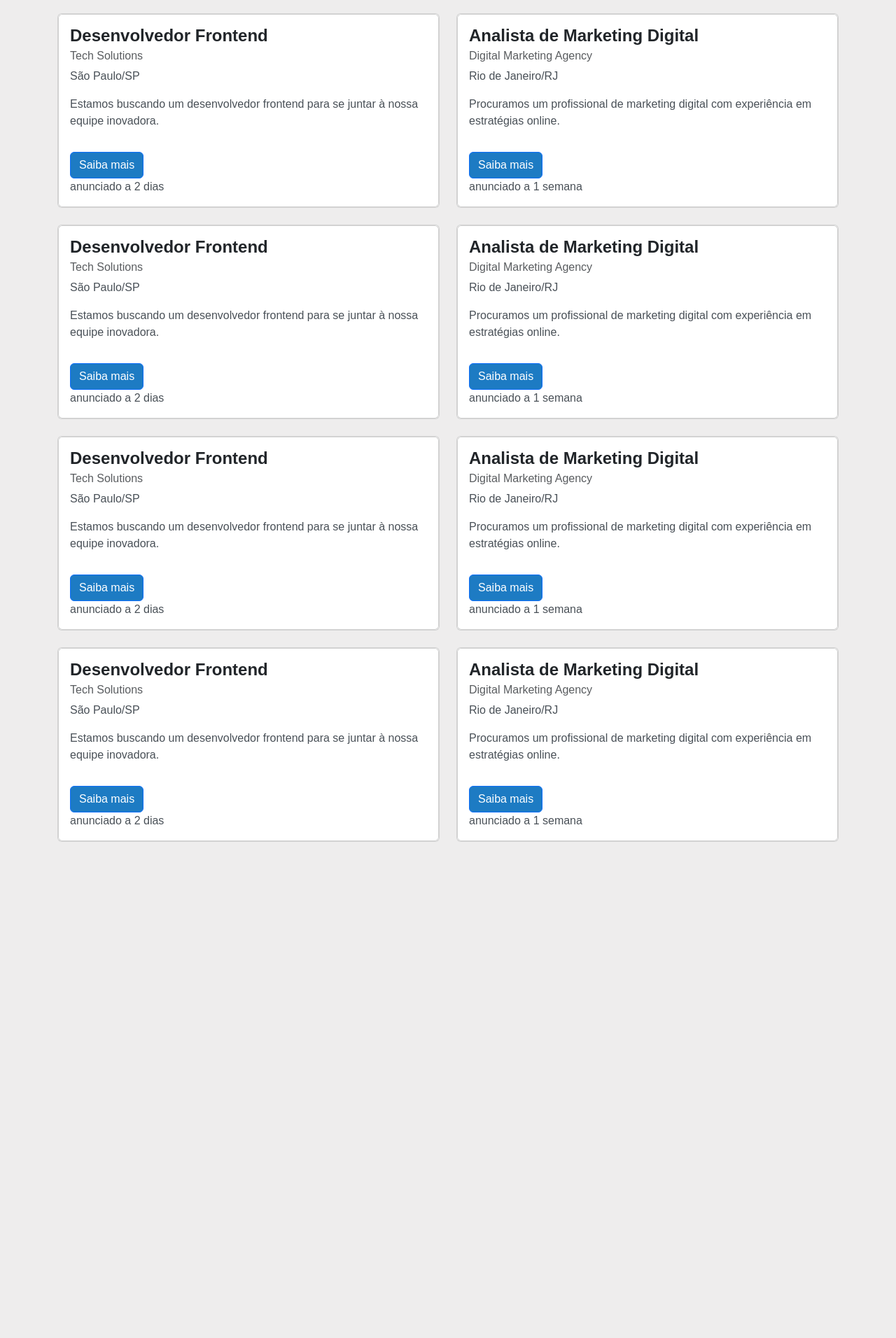
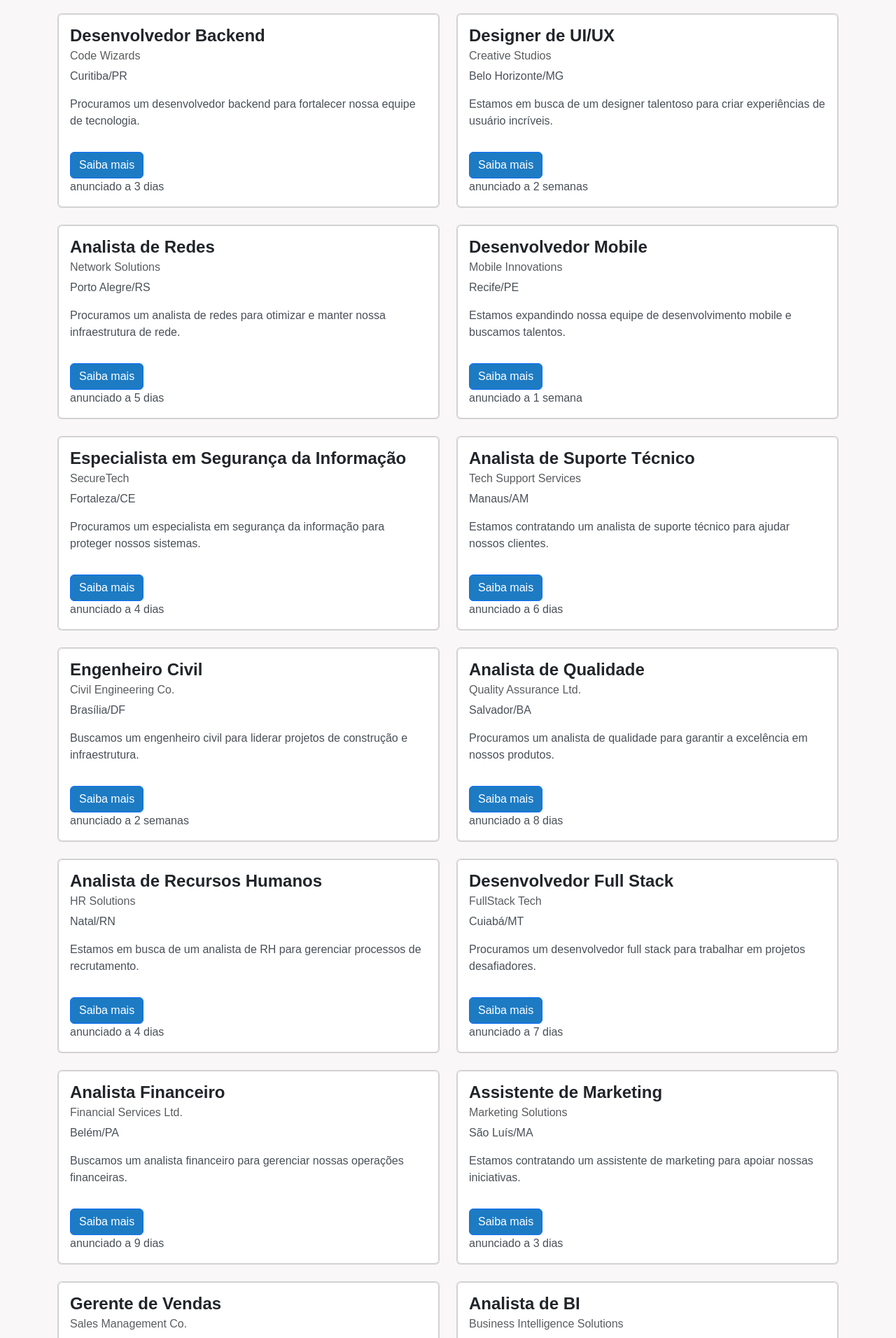
Before and after one commit to arthurmichaltchuk/univagas, a React (Create React App) app: page / in a window 1280 px wide. Shown: the part 200-2112 px from the top of the page at 70% size. Before the commit the page ends 1427 px from the top, so only its background shows below. Built offline with nearby package versions, Linux system fonts and the light colour scheme; the HTML template or start-up script is replaced by a standard one.

Commit message:
Conteúdo de vagas

```diff
--- a/src/componentes/Header.jsx
+++ b/src/componentes/Header.jsx
@@ -11,7 +11,7 @@ function Header() {
 
 
   const handleClickLogo = () => {
-    navigate('/home')
+    navigate('/')
   }
 
 
@@ -30,8 +30,8 @@ function Header() {
           <ul className="menu">
             <li><Nav.Link as={Link} to="/" className='btnNavbar'>Página inicial</Nav.Link></li>
             <li><Nav.Link as={Link} to="/candidaturas" className='btnNavbar'>Candidaturas</Nav.Link></li>
+            <li><Nav.Link as={Link} to="/mentorias" className='btnNavbar'>Mentorias</Nav.Link></li>
             <li><Nav.Link as={Link} to="/dicas" className='btnNavbar'>Dicas</Nav.Link></li>
-            <li><Nav.Link as={Link} to="/mentorias" className='btnNavbar'>Mentorias</Nav.Link></li>
           </ul>
         </Container>
       </nav>
--- a/src/componentes/index.jsx
+++ b/src/componentes/index.jsx
@@ -5,63 +5,112 @@ import Card from 'react-bootstrap/Card';
 export default function Index() {
     const data = [
         {
-            titulo: 'Desenvolvedor Frontend',
-            empresa: 'Tech Solutions',
-            cep: 'São Paulo/SP',
-            descricao: 'Estamos buscando um desenvolvedor frontend para se juntar à nossa equipe inovadora.',
-            tempo: 'anunciado a 2 dias',
+          titulo: 'Desenvolvedor Backend',
+          empresa: 'Code Wizards',
+          cep: 'Curitiba/PR',
+          descricao: 'Procuramos um desenvolvedor backend para fortalecer nossa equipe de tecnologia.',
+          tempo: 'anunciado a 3 dias',
         },
         {
-            titulo: 'Analista de Marketing Digital',
-            empresa: 'Digital Marketing Agency',
-            cep: 'Rio de Janeiro/RJ',
-            descricao: 'Procuramos um profissional de marketing digital com experiência em estratégias online.',
-            tempo: 'anunciado a 1 semana',
+          titulo: 'Designer de UI/UX',
+          empresa: 'Creative Studios',
+          cep: 'Belo Horizonte/MG',
+          descricao: 'Estamos em busca de um designer talentoso para criar experiências de usuário incríveis.',
+          tempo: 'anunciado a 2 semanas',
         },
         {
-            titulo: 'Desenvolvedor Frontend',
-            empresa: 'Tech Solutions',
-            cep: 'São Paulo/SP',
-            descricao: 'Estamos buscando um desenvolvedor frontend para se juntar à nossa equipe inovadora.',
-            tempo: 'anunciado a 2 dias',
+          titulo: 'Analista de Redes',
+          empresa: 'Network Solutions',
+          cep: 'Porto Alegre/RS',
+          descricao: 'Procuramos um analista de redes para otimizar e manter nossa infraestrutura de rede.',
+          tempo: 'anunciado a 5 dias',
         },
         {
-            titulo: 'Analista de Marketing Digital',
-            empresa: 'Digital Marketing Agency',
-            cep: 'Rio de Janeiro/RJ',
-            descricao: 'Procuramos um profissional de marketing digital com experiência em estratégias online.',
-            tempo: 'anunciado a 1 semana',
+          titulo: 'Desenvolvedor Mobile',
+          empresa: 'Mobile Innovations',
+          cep: 'Recife/PE',
+          descricao: 'Estamos expandindo nossa equipe de desenvolvimento mobile e buscamos talentos.',
+          tempo: 'anunciado a 1 semana',
         },
         {
-            titulo: 'Desenvolvedor Frontend',
-            empresa: 'Tech Solutions',
-            cep: 'São Paulo/SP',
-            descricao: 'Estamos buscando um desenvolvedor frontend para se juntar à nossa equipe inovadora.',
-            tempo: 'anunciado a 2 dias',
+          titulo: 'Especialista em Segurança da Informação',
+          empresa: 'SecureTech',
+          cep: 'Fortaleza/CE',
+          descricao: 'Procuramos um especialista em segurança da informação para proteger nossos sistemas.',
+          tempo: 'anunciado a 4 dias',
         },
         {
-            titulo: 'Analista de Marketing Digital',
-            empresa: 'Digital Marketing Agency',
-            cep: 'Rio de Janeiro/RJ',
-            descricao: 'Procuramos um profissional de marketing digital com experiência em estratégias online.',
-            tempo: 'anunciado a 1 semana',
+          titulo: 'Analista de Suporte Técnico',
+          empresa: 'Tech Support Services',
+          cep: 'Manaus/AM',
+          descricao: 'Estamos contratando um analista de suporte técnico para ajudar nossos clientes.',
+          tempo: 'anunciado a 6 dias',
         },
         {
-            titulo: 'Desenvolvedor Frontend',
-            empresa: 'Tech Solutions',
-            cep: 'São Paulo/SP',
-            descricao: 'Estamos buscando um desenvolvedor frontend para se juntar à nossa equipe inovadora.',
-            tempo: 'anunciado a 2 dias',
+          titulo: 'Engenheiro Civil',
+          empresa: 'Civil Engineering Co.',
+          cep: 'Brasília/DF',
+          descricao: 'Buscamos um engenheiro civil para liderar projetos de construção e infraestrutura.',
+          tempo: 'anunciado a 2 semanas',
         },
         {
-            titulo: 'Analista de Marketing Digital',
-            empresa: 'Digital Marketing Agency',
-            cep: 'Rio de Janeiro/RJ',
-            descricao: 'Procuramos um profissional de marketing digital com experiência em estratégias online.',
-            tempo: 'anunciado a 1 semana',
+          titulo: 'Analista de Qualidade',
+          empresa: 'Quality Assurance Ltd.',
+          cep: 'Salvador/BA',
+          descricao: 'Procuramos um analista de qualidade para garantir a excelência em nossos produtos.',
+          tempo: 'anunciado a 8 dias',
         },
-        // Add more data objects as needed
-    ];
+        {
+          titulo: 'Analista de Recursos Humanos',
+          empresa: 'HR Solutions',
+          cep: 'Natal/RN',
+          descricao: 'Estamos em busca de um analista de RH para gerenciar processos de recrutamento.',
+          tempo: 'anunciado a 4 dias',
+        },
+        {
+          titulo: 'Desenvolvedor Full Stack',
+          empresa: 'FullStack Tech',
+          cep: 'Cuiabá/MT',
+          descricao: 'Procuramos um desenvolvedor full stack para trabalhar em projetos desafiadores.',
+          tempo: 'anunciado a 7 dias',
+        },
+        {
+          titulo: 'Analista Financeiro',
+          empresa: 'Financial Services Ltd.',
+          cep: 'Belém/PA',
+          descricao: 'Buscamos um analista financeiro para gerenciar nossas operações financeiras.',
+          tempo: 'anunciado a 9 dias',
+        },
+        {
+          titulo: 'Assistente de Marketing',
+          empresa: 'Marketing Solutions',
+          cep: 'São Luís/MA',
+          descricao: 'Estamos contratando um assistente de marketing para apoiar nossas iniciativas.',
+          tempo: 'anunciado a 3 dias',
+        },
+        {
+          titulo: 'Gerente de Vendas',
+          empresa: 'Sales Management Co.',
+          cep: 'João Pessoa/PB',
+          descricao: 'Procuramos um gerente de vendas para liderar nossa equipe de vendas.',
+          tempo: 'anunciado a 6 dias',
+        },
+        {
+          titulo: 'Analista de BI',
+          empresa: 'Business Intelligence Solutions',
+          cep: 'Campo Grande/MS',
+          descricao: 'Buscamos um analista de BI para analisar dados e fornecer insights estratégicos.',
+          tempo: 'anunciado a 5 dias',
+        },
+        {
+          titulo: 'Engenheiro Mecânico',
+          empresa: 'Mechanical Engineering Innovations',
+          cep: 'São Bernardo do Campo/SP',
+          descricao: 'Procuramos um engenheiro mecânico para projetar e desenvolver máquinas e equipamentos.',
+          tempo: 'anunciado a 10 dias',
+        },
+      ];
+
 
     return (
         <div className="container">
--- a/src/index.css
+++ b/src/index.css
@@ -2,7 +2,7 @@ body{
   margin:0px;
   padding: 0px;
 
-  background-color: #eeeded !important;
+  background-color: #f9f7f7 !important;
   font-family: 'Montserrat', sans-serif !important;
 }
 *{
```
